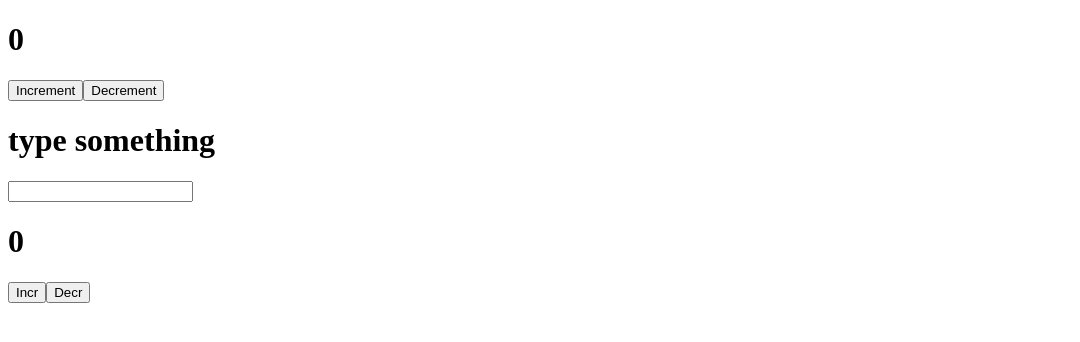
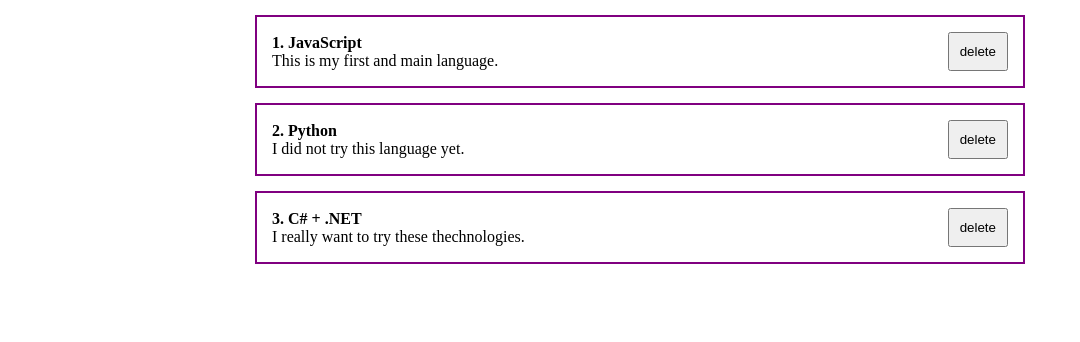
Before and after one commit to obkin/react-first-project, a React (Create React App) app: page / in a window 1280 px wide. Shown: the top 342 px of the page, without its empty margins (0-1080 px from the left). Built offline with nearby package versions, Linux system fonts and the light colour scheme.

Commit message:
learned: how to add styles / props (dynamic data) into components

```diff
--- a/src/App.js
+++ b/src/App.js
@@ -1,17 +1,20 @@
-import React from 'react';
-import Counter from './components/Counter'
-import Input from './components/Input'
-import ClassCounter from './components/ClassCounter';
+import React, { useState } from 'react';
+import PostItem from './components/PostItem';
 
 function App() {
 
+  const [posts, setPosts] = useState([
+    { id: 1, title: 'JavaScript', body: 'This is my first and main language.' },
+    { id: 2, title: 'Python', body: 'I did not try this language yet.' },
+    { id: 3, title: 'C# + .NET', body: 'I really want to try these thechnologies.' },
+  ]);
+
   return (
     <div className="App">
-      <Counter />
-      <Input />
-      <ClassCounter />
+      {posts.map(post => <PostItem post={post} key={post.id}/>)}
     </div>
   );
 }
 
+
 export default App;
--- /dev/null
+++ b/src/components/PostItem.jsx
@@ -0,0 +1,20 @@
+import React from 'react';
+import '../styles/App.css';
+
+const PostItem = ({post}) => {
+    return (
+    <div className='post'>
+        <div className='post__content'>
+            <strong>{post.id}. {post.title}</strong>
+            <div>
+                {post.body}
+            </div>
+        </div>
+            <div className='post__btns'>
+                <button>delete</button>
+            </div>
+    </div>
+    );
+};
+
+export default PostItem;
--- /dev/null
+++ b/src/styles/App.css
@@ -0,0 +1,27 @@
+* {
+    margin: 0;
+    padding: 0;
+    box-sizing: border-box;
+}
+
+button {
+    padding: 10px;
+}
+
+#root {
+    display: flex;
+    justify-content: center;
+}
+
+.App {
+    width: 800px;
+}
+
+.post {
+    display: flex;
+    justify-content: space-between;
+    align-items: center;
+    border: 2px solid purple;
+    margin: 15px;
+    padding: 15px;
+}
```
